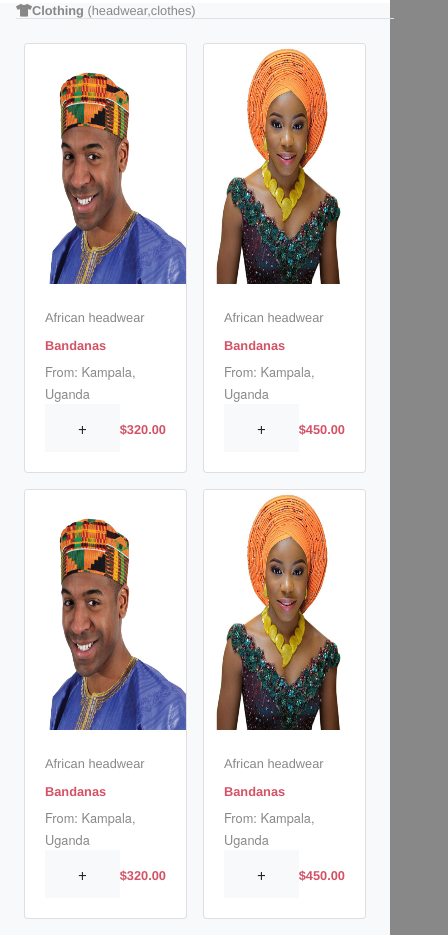
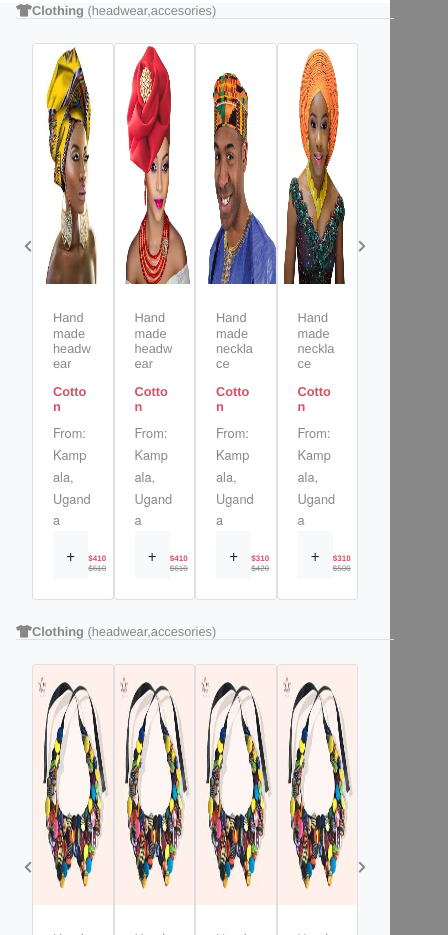
Before and after one commit to Jmagero/HTML-CSS-capstone-, a plain HTML site: page index.html in a window 390 px wide. Shown: the part 1065-2000 px from the top of the page, 448 px wide, since content can reach past the window. Drawn offline with nearby package versions, Linux system fonts and the light colour scheme; a web font is replaced by a local one.

Commit message:
Implemented TSE changes

```diff
--- a/index.html
+++ b/index.html
@@ -92,7 +92,7 @@
                     <h1 class="my-3 font-weight-bold">HOT ADS</h1>
                     <div class="carousel-item active">
                         <div class="d-block d-md-flex carousel-pad">
-                            <img src="./images/ad-image.jpg" alt="Piano"/>
+                            <img src="./images/ad-image.jpg" alt="shirt"/>
                             <div class="carousel-body pl-4">
                                 <h2 class="font-weight-bold title pb-2">Men's shirt</h2>
                                 <p>
@@ -141,18 +141,46 @@
     <main class="bg-light">
         <div>
             <div class="border-bottom my-3 mx-3">
-                <h2><i class="fas fa-tshirt"></i><b>Clothing</b> <span>(headwear,clothes)</span></h2>
+              <h2><i class="fas fa-tshirt"></i><b>Clothing</b> <span>(headwear,accesories)</span></h2>
             </div>
-            <div class="headwear my-4 mx-4">
-                <div class="arrow d-none d-md-block"><a href="#" class="fas fa-chevron-left"></a></div>
-                <div class="card">
+            <div class="accessory  my-4 mx-4">
+                <div class="arrow d-sm-none d-md-none d-lg-block"><a href="#" class="fas fa-chevron-left"></a></div>
+                <div class="card card-accessory">
                     <div class="border-0">
-                        <a href="#"><img class="card-img-top w-100" src="./images/headwear3.jpg" alt="men'sheadwear"></a>
+                        <a href="#"><img class="card-img-top w-100" src="./images/headwear1.jpg" alt="accesory"></a>
                     </div>
                     <div class="card-body">
-                        <div class="card-title font-weight-bold"><h3>African headwear</h3></div>
+                        <div class="card-title font-weight-bold"><h3>Handmade headwear</h3></div>
                         <div class="card-text">
-                            <h6 class="font-weight-bold make pb-2">Bandanas</h6>
+                            <h6 class="font-weight-bold make pb-2">Cotton</h6>
+                            <p><span>From: </span>Kampala, Uganda</p>
+                        </div>
+                        <div class="dropup">
+                            <button class="btn bg-light" type="button" data-toggle="dropdown" aria-haspopup="true"
+                                aria-expanded="false">
+                                +
+                            </button>
+                            <div class="dropdown-menu" aria-labelledby="dropdownMenu2">
+                                <a class="dropdown-item btn-dark" href="#">Add to Collection</a>
+                                <a class="dropdown-item btn-dark" href="#">Send a Message</a>
+                                <a class="dropdown-item btn-dark" href="#">More Details</a>
+                            </div>
+                            <h5 class="price">
+                                $410
+                                <br>
+                                <span class="line-through font-weight-light">$610</span>
+                            </h5>
+                        </div>
+                    </div>
+                </div>
+                <div class="card card-accessory">
+                  <div class="border-0">
+                      <a href="#"><img class="card-img-top w-100" src="./images/headwear2.jpg" alt="accesory"></a>
+                  </div>
+                  <div class="card-body">
+                      <div class="card-title font-weight-bold"><h3>Handmade headwear</h3></div>
+                      <div class="card-text">
+                          <h6 class="font-weight-bold make pb-2">Cotton</h6>
                           <p><span>From: </span>Kampala, Uganda</p>
                       </div>
                       <div class="dropup d-flex align-items-baseline justify-content-between">
@@ -165,42 +193,22 @@
                               <a class="dropdown-item btn-dark" href="#">Send a Message</a>
                               <a class="dropdown-item btn-dark" href="#">More Details</a>
                           </div>
-                            <h5 class="price">$320.00</h5>
+                          <h5 class="price">
+                              $410
+                              <br>
+                              <span class="line-through font-weight-light">$610</span>
+                          </h5>
                       </div>
                   </div>
                 </div>
-                <div class="card">
+                <div class="card card-accessory">
                   <div class="border-0">
-                        <a href="#"><img class="card-img-top w-100" src="./images/headwear4.jpg" alt="headwear"></a>
+                      <a href="#"><img class="card-img-top w-100" src="./images/headwear3.jpg" alt="accesory"></a>
                   </div>
                   <div class="card-body">
-                        <div class="card-title font-weight-bold"><h3>African headwear</h3></div>
+                      <div class="card-title font-weight-bold"><h3>Handmade necklace</h3></div>
                       <div class="card-text">
-                            <h6 class="font-weight-bold make pb-2">Bandanas</h6>
-                            <p><span>From: </span> Kampala, Uganda</p>
-                        </div>
-                        <div class="dropup d-flex align-items-baseline justify-content-between">
-                            <button class="btn bg-light" type="button" data-toggle="dropdown" aria-haspopup="true"
-                                aria-expanded="false">
-                                +
-                            </button>
-                            <div class="dropdown-menu" aria-labelledby="dropdownMenu2">
-                                <a class="dropdown-item btn-dark" href="#">Add to Collection</a>
-                                <a class="dropdown-item btn-dark" href="#">Send a Message</a>
-                                <a class="dropdown-item btn-dark" href="#">More Details</a>
-                            </div>
-                            <h5 class="price">$450.00</h5>
-                        </div>
-                    </div>
-                </div>
-                <div class="card">
-                    <div class="border-0">
-                        <a href="#"><img class="card-img-top w-100" src="./images/headwear3.jpg" alt="men'sheadwear"></a>
-                    </div>
-                    <div class="card-body">
-                        <div class="card-title font-weight-bold"><h3>African headwear</h3></div>
-                        <div class="card-text">
-                            <h6 class="font-weight-bold make pb-2">Bandanas</h6>
+                          <h6 class="font-weight-bold make pb-2">Cotton</h6>
                           <p><span>From: </span>Kampala, Uganda</p>
                       </div>
                       <div class="dropup d-flex align-items-baseline justify-content-between">
@@ -213,19 +221,23 @@
                               <a class="dropdown-item btn-dark" href="#">Send a Message</a>
                               <a class="dropdown-item btn-dark" href="#">More Details</a>
                           </div>
-                            <h5 class="price">$320.00</h5>
+                          <h5 class="price">
+                              $310
+                              <br>
+                              <span class="line-through font-weight-light">$420</span>
+                          </h5>
                       </div>
                   </div>
                 </div>
-                <div class="card">
+                <div class="card card-accessory">
                   <div class="border-0">
-                        <a href="#"><img class="card-img-top w-100" src="./images/headwear4.jpg" alt="headwear"></a>
+                      <a href="#"><img class="card-img-top w-100" src="./images/headwear4.jpg" alt="accesory"></a>
                   </div>
                   <div class="card-body">
-                        <div class="card-title font-weight-bold"><h3>African headwear</h3></div>
+                      <div class="card-title font-weight-bold"><h3>Handmade necklace</h3></div>
                       <div class="card-text">
-                            <h6 class="font-weight-bold make pb-2">Bandanas</h6>
-                            <p><span>From: </span> Kampala, Uganda</p>
+                          <h6 class="font-weight-bold make pb-2">Cotton</h6>
+                          <p><span>From: </span>Kampala, Uganda</p>
                       </div>
                       <div class="dropup d-flex align-items-baseline justify-content-between">
                           <button class="btn bg-light" type="button" data-toggle="dropdown" aria-haspopup="true"
@@ -237,11 +249,15 @@
                               <a class="dropdown-item btn-dark" href="#">Send a Message</a>
                               <a class="dropdown-item btn-dark" href="#">More Details</a>
                           </div>
-                            <h5 class="price">$450.00</h5>
+                          <h5 class="price">
+                              $310
+                              <br>
+                              <span class="line-through font-weight-light">$500</span>
+                          </h5>
                       </div>
                   </div>
                 </div>
-                <div class="arrow d-none d-md-block"><a href="#" class="fas fa-chevron-right"></a></div>
+                <div class="arrow d-sm-none d-md-none d-lg-block"><a href="#" class="fas fa-chevron-right"></a></div>
             </div>
         </div>
 
@@ -250,8 +266,8 @@
               <h2><i class="fas fa-tshirt"></i><b>Clothing</b> <span>(headwear,accesories)</span></h2>
             </div>
             <div class="accessory  my-4 mx-4">
-                <div class="arrow d-none d-md-block"><a href="#" class="fas fa-chevron-left"></a></div>
-                <div class="card">
+                <div class="arrow d-sm-none d-md-none d-lg-block"><a href="#" class="fas fa-chevron-left"></a></div>
+                <div class="card card-accessory">
                     <div class="border-0">
                         <a href="#"><img class="card-img-top w-100" src="./images/accessory1.jpg" alt="accesory"></a>
                     </div>
@@ -279,7 +295,7 @@
                         </div>
                     </div>
                 </div>
-                <div class="card">
+                <div class="card card-accessory">
                   <div class="border-0">
                       <a href="#"><img class="card-img-top w-100" src="./images/accessory1.jpg" alt="accesory"></a>
                   </div>
@@ -307,7 +323,7 @@
                       </div>
                   </div>
                 </div>
-                <div class="card">
+                <div class="card card-accessory">
                   <div class="border-0">
                       <a href="#"><img class="card-img-top w-100" src="./images/accessory1.jpg" alt="accesory"></a>
                   </div>
@@ -335,7 +351,7 @@
                       </div>
                   </div>
                 </div>
-                <div class="card">
+                <div class="card card-accessory">
                   <div class="border-0">
                       <a href="#"><img class="card-img-top w-100" src="./images/accessory1.jpg" alt="accesory"></a>
                   </div>
@@ -363,7 +379,7 @@
                       </div>
                   </div>
                 </div>
-                <div class="arrow d-none d-md-block"><a href="#" class="fas fa-chevron-right"></a></div>
+                <div class="arrow d-sm-none d-md-none d-lg-block"><a href="#" class="fas fa-chevron-right"></a></div>
             </div>
         </div>
     </main>
--- a/styles/index.css
+++ b/styles/index.css
@@ -172,11 +172,19 @@ p,
   text-decoration: line-through;
 }
 
-.accessory,
-.headwear {
-  display: grid;
-  grid-template-columns: 0.1fr 1fr 1fr 1fr 1fr 0.1fr;
-  grid-gap: 1rem;
+.headwear,
+.accessory {
+  display: flex;
+}
+
+.card-accessory {
+  width: 100%;
+}
+
+.dropup {
+  display: flex;
+  align-items: baseline;
+  justify-content: space-between;
 }
 
 .footer-top {
@@ -264,6 +272,7 @@ p,
   .accessory {
     display: grid;
     grid-template-columns: repeat(2, 1fr);
+    margin: 0.5rem 0.1rem;
   }
 
   .dropdown {
@@ -278,3 +287,43 @@ p,
     width: 12rem;
   }
 }
+
+@media only screen and (max-width: 576px) {
+  .headwear,
+  .accessory {
+    display: flex;
+  }
+  .carousel-pad img {
+    width: 100%;
+  }
+
+  .footer-bottom h2 {
+    font-size: 0.7rem;
+  }
+
+  .price {
+    font-size: 0.5rem;
+  }
+
+  .flex-container {
+    width: 100%;
+    max-width: 100%;
+    padding-left: 6rem;
+  }
+
+  .get {
+    font-size: 0.5rem !important;
+  }
+}
+
+@media only screen and (max-width: 425px) {
+  .text-area {
+    width: 70%;
+  }
+}
+
+@media only screen and (max-width: 260px) {
+  .get {
+    font-size: 0.2rem !important;
+  }
+}
```
Lines whose indentation alone changed are shown as unchanged.
